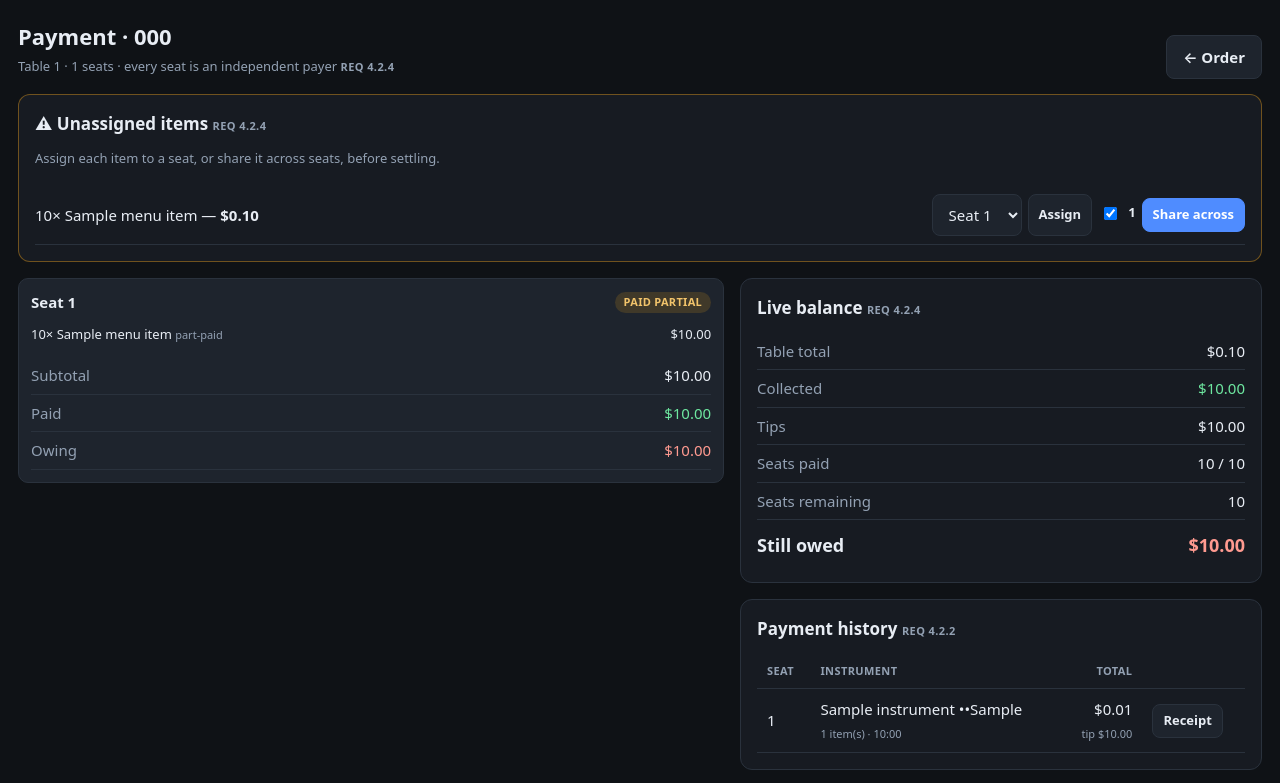
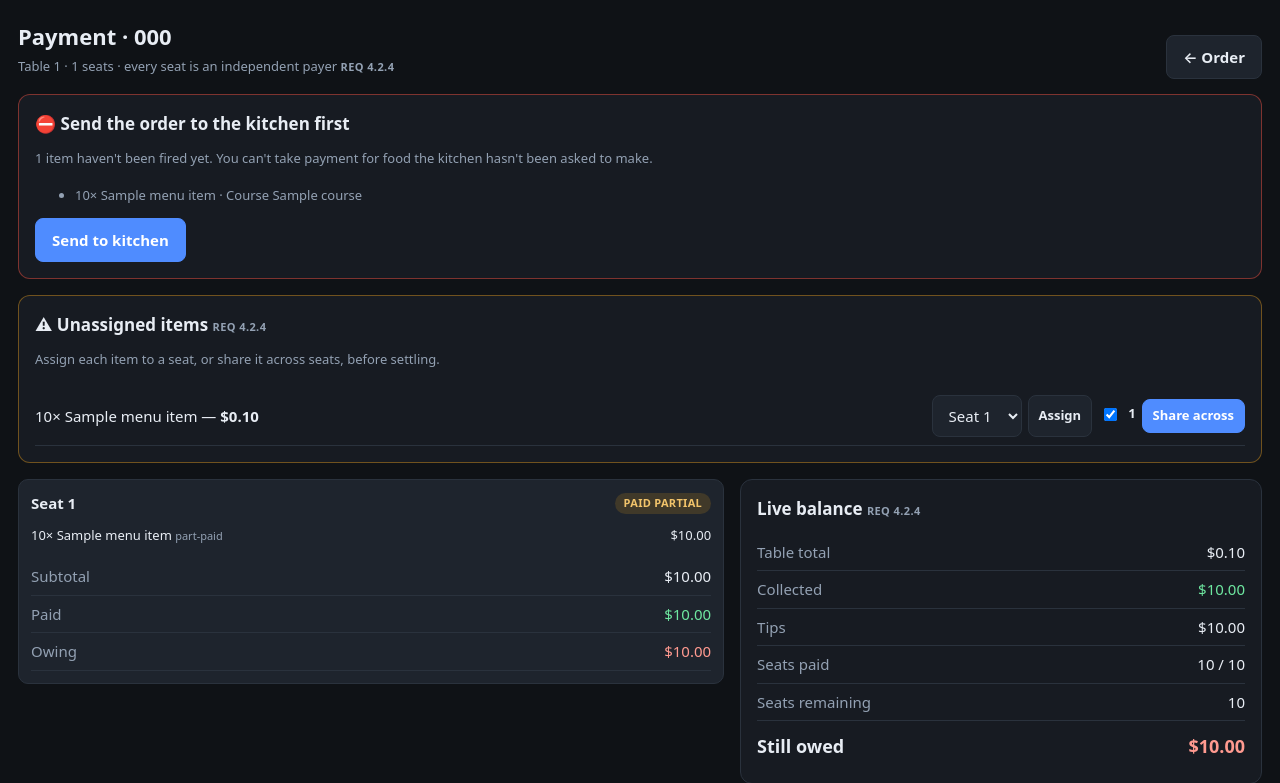
Before and after one commit to edson-naves/restaurant-app, a FastAPI app: template web/templates/pay.html in a window 1280 px wide. Shown: the part 62-845 px from the top of the page. Run offline with FastAPI, Linux system fonts and the light colour scheme; the template is opened without the code that fills it: most values are stand-ins (such as "Sample title", 1, 10 or a date in 2020).

Commit message:
Enforce fire-before-pay
Payment and kitchen firing were independent, so a line could be settled
while still PENDING -- "paid but never sent to the kitchen", which showed
up as a paid item that still had a Fire button. For table service the
flow is fire -> cook -> serve -> pay, so block settlement until the
kitchen has been sent every item.

- pay.py: _require_all_fired guards take_seat_payment and take_full_payment
  (400 with the count of un-fired items); payment_screen passes `unfired`
- pay.html: a blocking banner listing un-fired items with a "Send to
  kitchen" button; per-seat "Take payment" and "Pay whole order" hidden
  until nothing is pending
- e2e: fire the order before the partial-close test; 2 new checks that
  paying an un-fired order is refused (seat + whole order). 148 total.
- money / admin / reconciliation green

Co-Authored-By: Claude Opus 4.8 <noreply@anthropic.com>

```diff
--- a/web/templates/pay.html
+++ b/web/templates/pay.html
@@ -11,6 +11,24 @@
   </div>
   <a class="btn" href="/orders/{{ order.id }}">← Order</a>
 </div>
+
+{% if unfired %}
+{# Fire-before-pay (4.1.3 / 4.2): the kitchen has to be told to make the food
+   before it can be charged for, so payment is blocked until nothing is pending. #}
+<div class="card" style="border-color:rgba(212,72,59,.55)">
+  <h2>⛔ Send the order to the kitchen first</h2>
+  <p class="sub">
+    {{ unfired|length }} item{{ 's' if unfired|length != 1 else '' }} haven't been fired yet.
+    You can't take payment for food the kitchen hasn't been asked to make.
+  </p>
+  <ul class="sub" style="margin:6px 0 12px">
+    {% for i in unfired %}<li>{{ i.quantity }}× {{ i.menu_item.name }} · {{ i.course|course }}</li>{% endfor %}
+  </ul>
+  <form method="post" action="/orders/{{ order.id }}/send">
+    <button class="btn primary">Send to kitchen</button>
+  </form>
+</div>
+{% endif %}
 
 {% if unassigned %}
 <div class="card" style="border-color:rgba(201,138,27,.5)">
@@ -67,7 +85,7 @@
       {% if L.paid_cents %}<div class="bal-row"><span class="lbl">Paid</span><span class="collected">${{ L.paid_cents|money }}</span></div>{% endif %}
       <div class="bal-row"><span class="lbl">Owing</span><span class="owed">${{ L.outstanding_cents|money }}</span></div>
 
-      {% if L.outstanding_cents > 0 and can('payments.take') %}
+      {% if L.outstanding_cents > 0 and can('payments.take') and not unfired %}
       <details style="margin-top:10px">
         <summary class="btn primary sm" style="width:100%">Take payment</summary>
         <form method="post" action="/orders/{{ order.id }}/seats/{{ L.seat.id }}/pay" style="margin-top:10px">
@@ -163,6 +181,7 @@
       <p class="sub" style="margin:8px 0 0;font-size:11px">Divides every item across N seats. Each seat still picks its own instrument.</p>
     </div>
 
+    {% if not unfired %}
     <div class="card">
       <h2>Pay whole order <span class="spec">req 4.2.2</span></h2>
       <form method="post" action="/orders/{{ order.id }}/pay-all">
@@ -191,6 +210,7 @@
         <button class="btn primary" style="width:100%">Settle ${{ panel.owed_cents|money }} + tax</button>
       </form>
     </div>
+    {% endif %}
     {% endif %}
 
     {% if order.payments %}
```
Also changed, not shown: app/routers/pay.py (+27 -0 lines), tests/test_e2e.py (+14 -0 lines).
